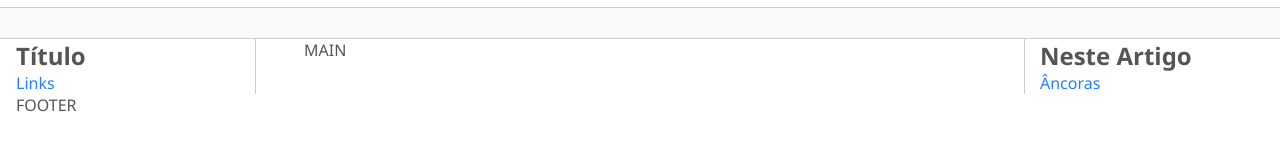
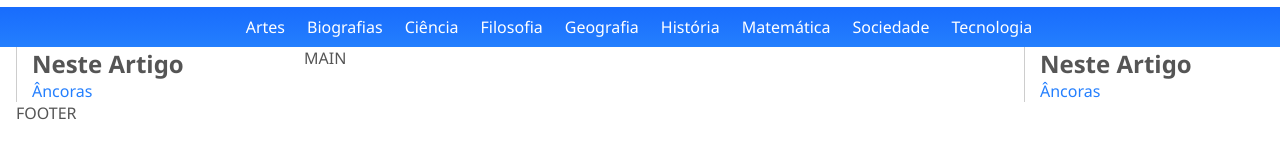
Before and after one commit to thalesacardoso/dio-projeto-wikipedia, a plain HTML site: page index.html in a window 1280 px wide. Shown: the part 63-222 px from the top of the page. Drawn offline with Linux system fonts and the light colour scheme.

Commit message:
Conclusão do menu 1.0

```diff
--- a/assets/css/style.css
+++ b/assets/css/style.css
@@ -120,19 +120,41 @@ header .login a:hover {
     text-decoration: underline;
 }
 
-/****************** FIM HEADER ******************************/
+/****************************************************
+                ESTILO DO MENU
+****************************************************/
+nav {
+    margin: auto;
+    display: flex;
+    justify-content: center;
+    background-image: linear-gradient(#186cfd, #247ffe );
+}
 
-nav {
-    border-right: solid 1px #cdcdcd;
+nav ul {
+    width: 1400px;
+    display: flex;
+    justify-content: center;
+    align-items: center;
+}
+
+nav ul li {
+    margin-right: 2px;
+    line-height: 40px;
+}
+
+nav ul li a {
+    color: white;
+    padding: 10px 10px;
+}
+
+nav ul li a:hover {
+    color: #202124;
 }
 
 
-.bar {
-    background-color: #f9f9fb;
-    padding:15px;
-    border-top: solid 1px #cdcdcd;
-    border-bottom: solid 1px #cdcdcd;
-}
+/****************************************************
+                ESTILO DO MAIN + CONTANT
+****************************************************/
 
 .content {
     max-width: 1400px;
--- a/index.html
+++ b/index.html
@@ -28,23 +28,34 @@
     <!------- FIM HEADER ----->
 
 
+    <!------- INÍCIO NAV ----->
+    <nav>
+        <ul>
+            <li><a href="#">Artes</a></li>
+            <li><a href="#">Biografias</a></li>
+            <li><a href="#">Ciência</a></li>
+            <li><a href="#">Filosofia</a></li>
+            <li><a href="#">Geografia</a></li>
+            <li><a href="#">História</a></li>
+            <li><a href="#">Matemática</a></li>
+            <li><a href="#">Sociedade</a></li>
+            <li><a href="#">Tecnologia</a></li>
+        </ul>
+    </nav>
+    <!------- FIM NAV ----->
 
-    <div class="bar">
-    </div>
 
 
     <!------- INÍCIO CONTENT ----->
     <div class="content">
-
-
-        <!------- INÍCIO NAV ----->
-        <nav>
-            <h2>Título</h2>
+        <!------- INÍCIO ASIDE ----->
+        <aside>
+            <h2>Neste Artigo</h2>
             <ul>
-                <li><a href="#">Links</a></li>
+                <li><a href="#">Âncoras</a></li>
             </ul>
-        </nav>
-        <!------- FIM NAV ----->
+        </aside>
+        <!------- FIM ASIDE ----->
 
         <!------- INÍCIO MAIN ----->
         <main>
```
